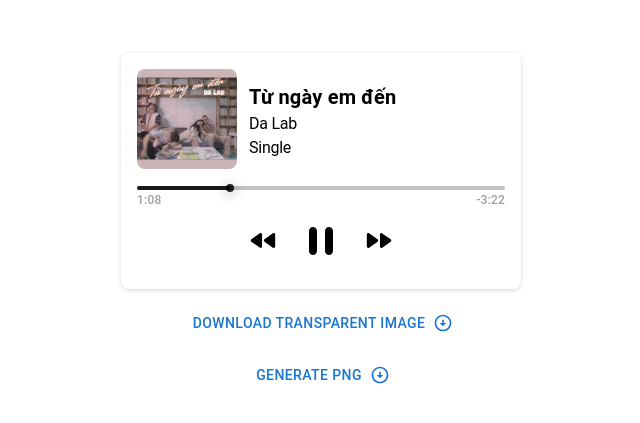
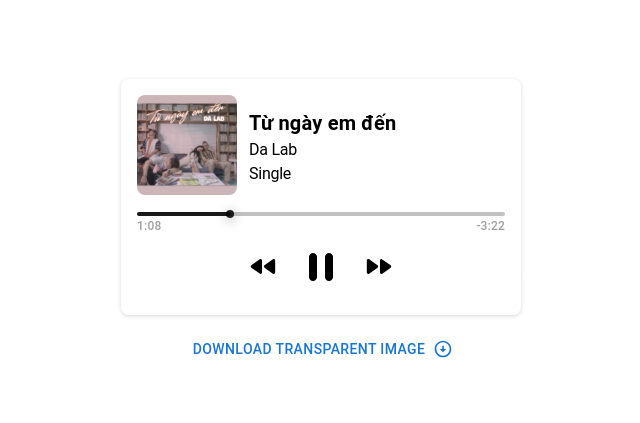
Before and after one commit to tuongnguyen1308/music-tag, a Next.js app: page / in a window 1280 px wide. Shown: the part 177-600 px from the top of the page, without its empty margins (319-959 px from the left). Built offline with nearby package versions, Linux system fonts and the light colour scheme.

Commit message:
remove extra

```diff
--- a/pages/components/MusicPlayer/index.tsx
+++ b/pages/components/MusicPlayer/index.tsx
@@ -103,7 +103,6 @@ const MusicPlayer: FC = () => {
   const [position, setPosition] = useState(60 + 8);
   const [paused, setPaused] = useState(false);
   const [song, setSong] = useState(defaultSong);
-  const [resultPNG, setResultPNG] = useState<string>();
   const [durationInput, setDurationInput] = useState<string>(
     formatDuration(defaultSong.duration)
   );
@@ -114,13 +113,6 @@ const MusicPlayer: FC = () => {
     if (imageRef.current != null)
       toPng(imageRef.current as HTMLElement).then((dataURL) => {
         saveAs(dataURL, "music-tag.png");
-      });
-  };
-
-  const handleGenerate = () => {
-    if (imageRef.current != null)
-      toPng(imageRef.current as HTMLElement).then((dataURL) => {
-        setResultPNG(dataURL);
       });
   };
 
@@ -292,12 +284,6 @@ const MusicPlayer: FC = () => {
       <Button onClick={handleDownload} endIcon={<ArrowCircleDownIcon />}>
         Download Transparent Image
       </Button>
-      <Button onClick={handleGenerate} endIcon={<ArrowCircleDownIcon />}>
-        Generate PNG
-      </Button>
-      {resultPNG && (
-        <Image src={resultPNG} height={228} width={400} alt="Preview image" />
-      )}
     </Stack>
   );
 };
```
